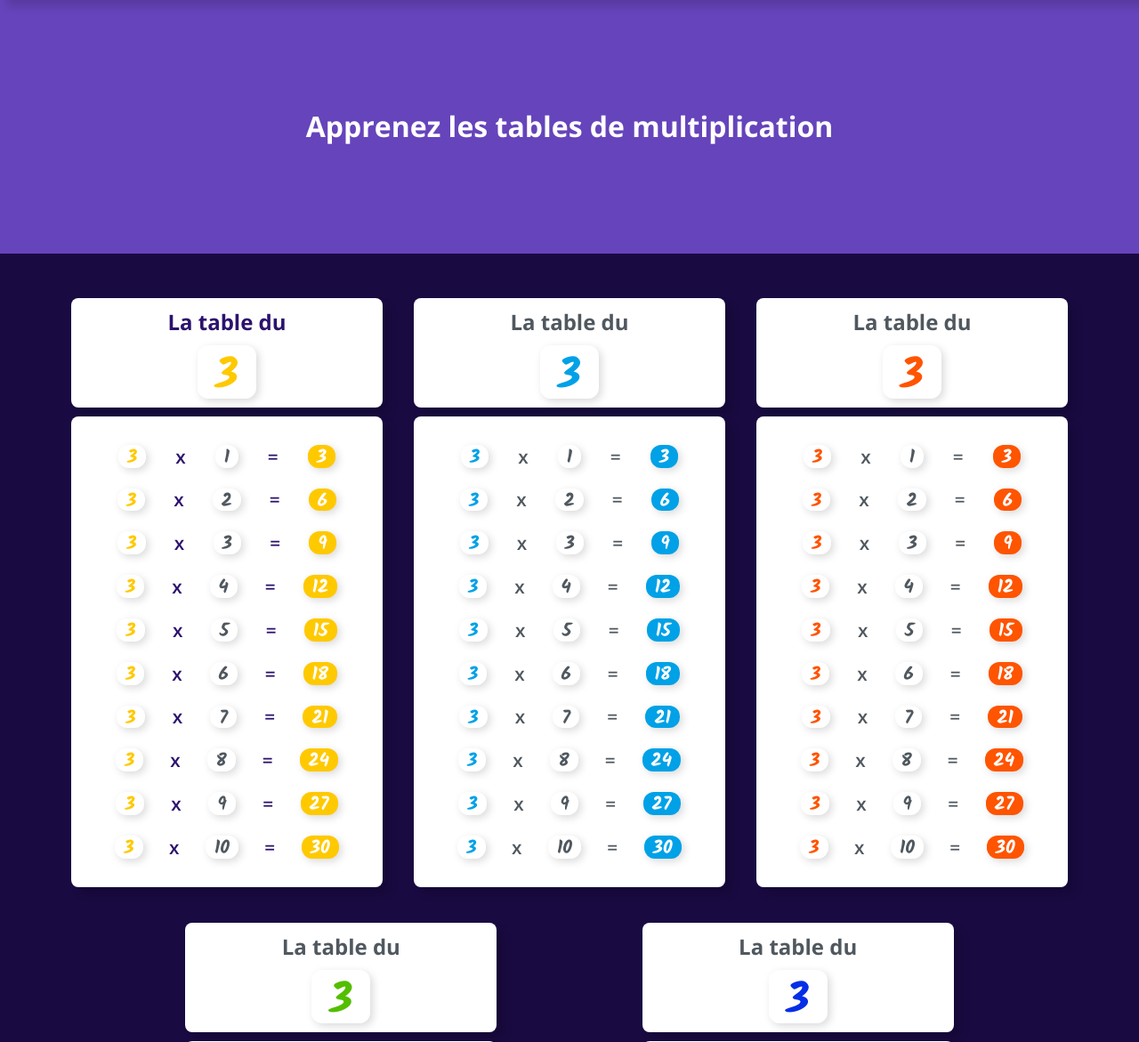
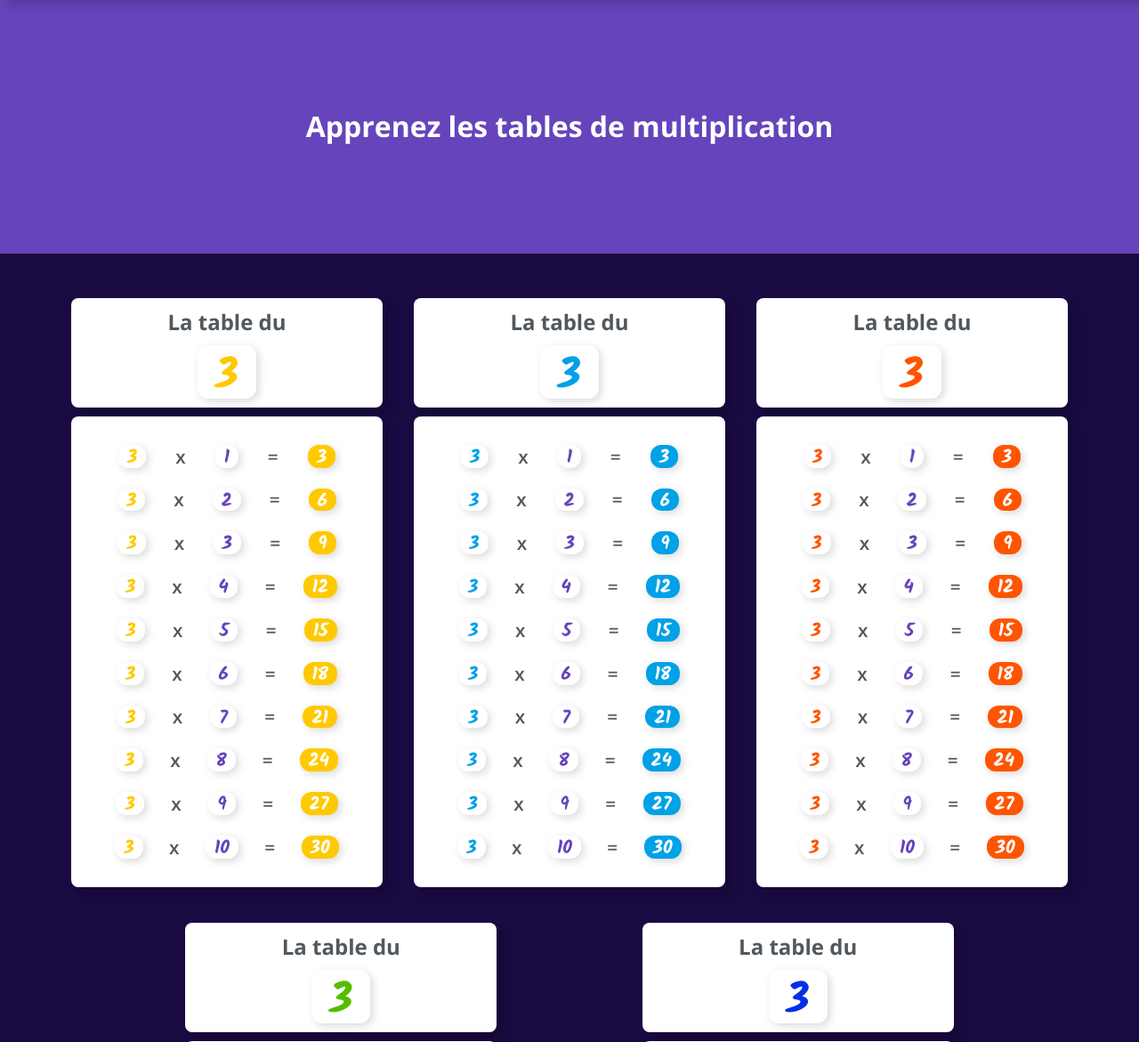
Before and after one commit to g3raphacs/Multiply, a PHP site: page / in a window 1280 px wide. Shown: the part 61-1232 px from the top of the page at 89% size. Run offline with PHP 8.4, Linux system fonts and the light colour scheme; style sheets or scripts are compiled from the project's sources.

Commit message:
color change

```diff
--- a/index.php
+++ b/index.php
@@ -34,7 +34,7 @@
         <header class="bck-main-light"><h1 class="txt-white txt-center">Apprenez les tables de multiplication</h1></header>
 
                 <div class="container flexspaceev wrap">
-                    <section id="table1" class="tableSec txt-main">
+                    <section id="table1" class="tableSec txt-black">
                         <header class="bck-white">
                         <h2 class="txt-center flex"><span>La table du </span><span class="numA">3</span></h2>
                         </header>
--- a/style.scss
+++ b/style.scss
@@ -79,7 +79,7 @@ body{
             font-size: 1.3rem;
             color: white;
             &:nth-child(2){
-            color: map-get($colors , "black" );
+            color: map-get($colors , "main-light" );
             }
         }
     }
```
